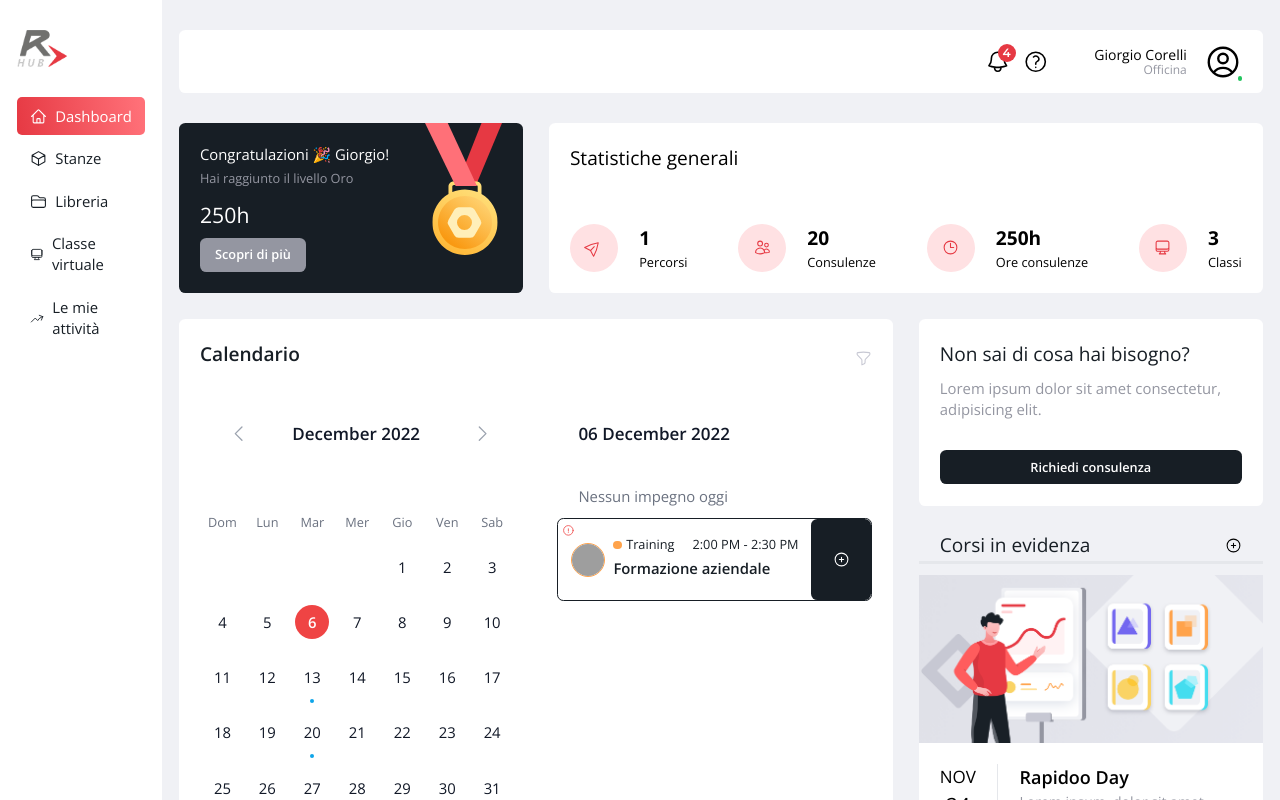
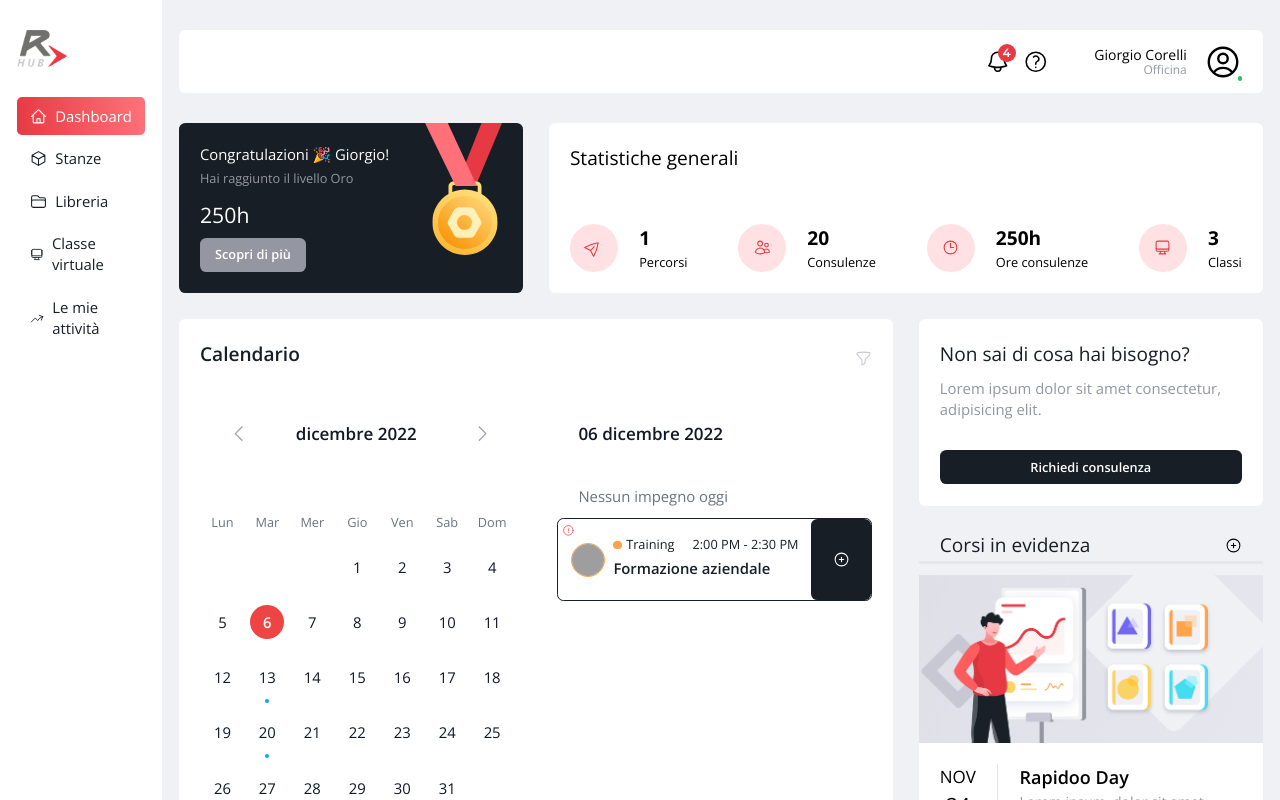
Before and after one commit to xdelmo/rapidoo-dashboard, a React (Create React App) app: page / in a window 1280 px wide. Shown: the top 800 px of the page. Built offline with nearby package versions, Linux system fonts and the light colour scheme; grey boxes are pictures that could not be loaded.

Commit message:
FIX: it localized days, months and weeks

```diff
--- a/src/components/FullCalendar.jsx
+++ b/src/components/FullCalendar.jsx
@@ -16,6 +16,11 @@ import {
 } from "date-fns";
 import { Fragment, useState } from "react";
 import ReservationCard from "./ReservationCard";
+import { it } from "date-fns/locale";
+import setDefaultOptions from "date-fns/setDefaultOptions";
+// Set global locale:
+// let setDefaultOptions = require("date-fns/setDefaultOptions");
+setDefaultOptions({ locale: it });
 
 const meetings = [
   {
@@ -190,13 +195,13 @@ export default function Example() {
             {/* calendario */}
             {/* giorni settimana */}
             <div className="grid grid-cols-7 mt-10 text-xs leading-6 text-center text-gray-500">
-              <div>Dom</div>
               <div>Lun</div>
               <div>Mar</div>
               <div>Mer</div>
               <div>Gio</div>
               <div>Ven</div>
               <div>Sab</div>
+              <div>Dom</div>
             </div>
             <div className="grid grid-cols-7 mt-2 text-sm">
               {days.map((day, dayIdx) => (
@@ -445,12 +450,13 @@ function Meeting({ meeting }) {
   );
 }
 
+// calendario con inizio del mese responsivo partendo dal lunedì e non dalla domenica
 let colStartClasses = [
-  "",
+  "col-start-7",
+  "col-start-1",
   "col-start-2",
   "col-start-3",
   "col-start-4",
   "col-start-5",
   "col-start-6",
-  "col-start-7",
 ];
```
